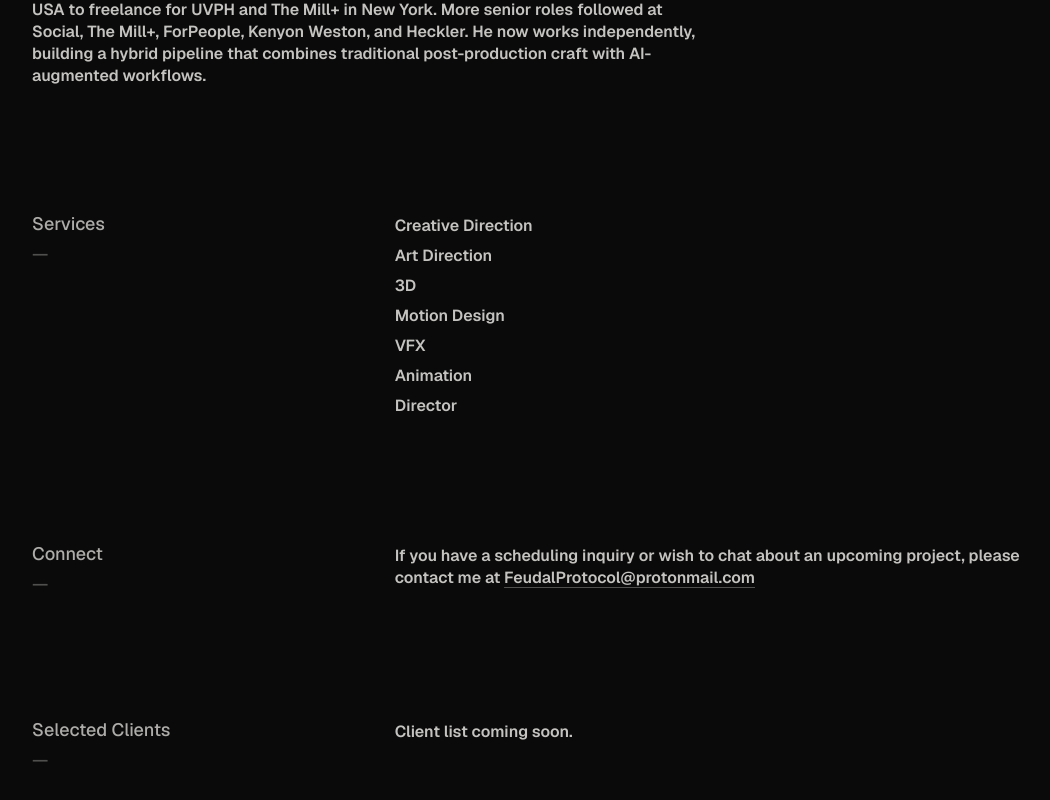
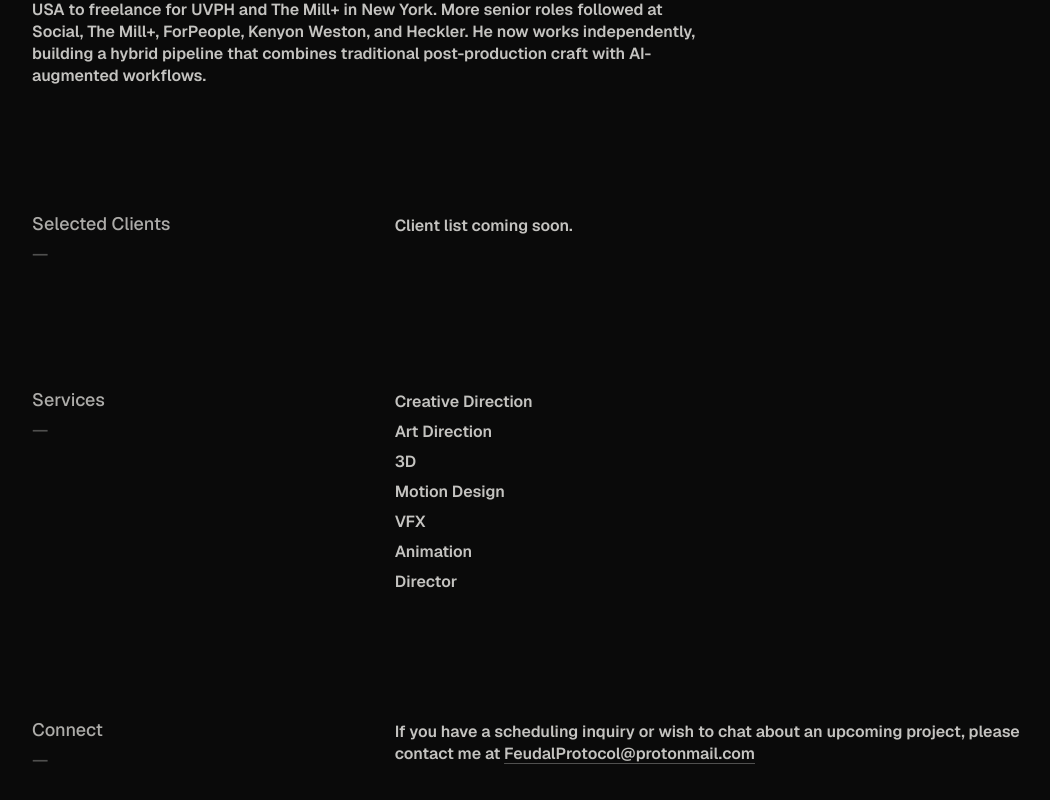
Before and after one commit to sommervillle/FeudalSomervilleWebsite, a React (Vite) app: page /info in a window 1280 px wide. Shown: the part 400-1200 px from the top of the page, without its empty margins (96-1146 px from the left). Built offline with nearby package versions, Linux system fonts and the light colour scheme.

Commit message:
Info: reorder sections to Biography / Clients / Services / Connect
Selected Clients moves up from #4 to #2; Services and Connect
shift down accordingly. No content changes inside any section.

```diff
--- a/src/pages/Info.tsx
+++ b/src/pages/Info.tsx
@@ -5,9 +5,9 @@
 
   Structure:
     1. Biography          — eyebrow / large heading / paragraph
-    2. Services           — label / dash / vertical list
-    3. Connect            — label / dash / contact paragraph
-    4. Selected Clients   — label / dash / placeholder
+    2. Selected Clients   — label / dash / placeholder
+    3. Services           — label / dash / vertical list
+    4. Connect            — label / dash / contact paragraph
 */
 
 const services = [
@@ -70,7 +70,14 @@ export default function Info() {
             </p>
           </div>
 
-          {/* 2. Services */}
+          {/* 2. Selected Clients */}
+          <Row label="Selected Clients">
+            <p className="text-fg/80 text-base font-semibold leading-snug">
+              Client list coming soon.
+            </p>
+          </Row>
+
+          {/* 3. Services */}
           <Row label="Services">
             <ul className="space-y-2">
               {services.map((s) => (
@@ -84,7 +91,7 @@ export default function Info() {
             </ul>
           </Row>
 
-          {/* 3. Connect */}
+          {/* 4. Connect */}
           <Row label="Connect">
             <p className="text-fg/80 text-base font-semibold leading-snug">
               If you have a scheduling inquiry or wish to chat about an
@@ -98,13 +105,6 @@ export default function Info() {
             </p>
           </Row>
 
-          {/* 4. Selected Clients */}
-          <Row label="Selected Clients">
-            <p className="text-fg/80 text-base font-semibold leading-snug">
-              Client list coming soon.
-            </p>
-          </Row>
-
         </div>
       </div>
     </section>
```
